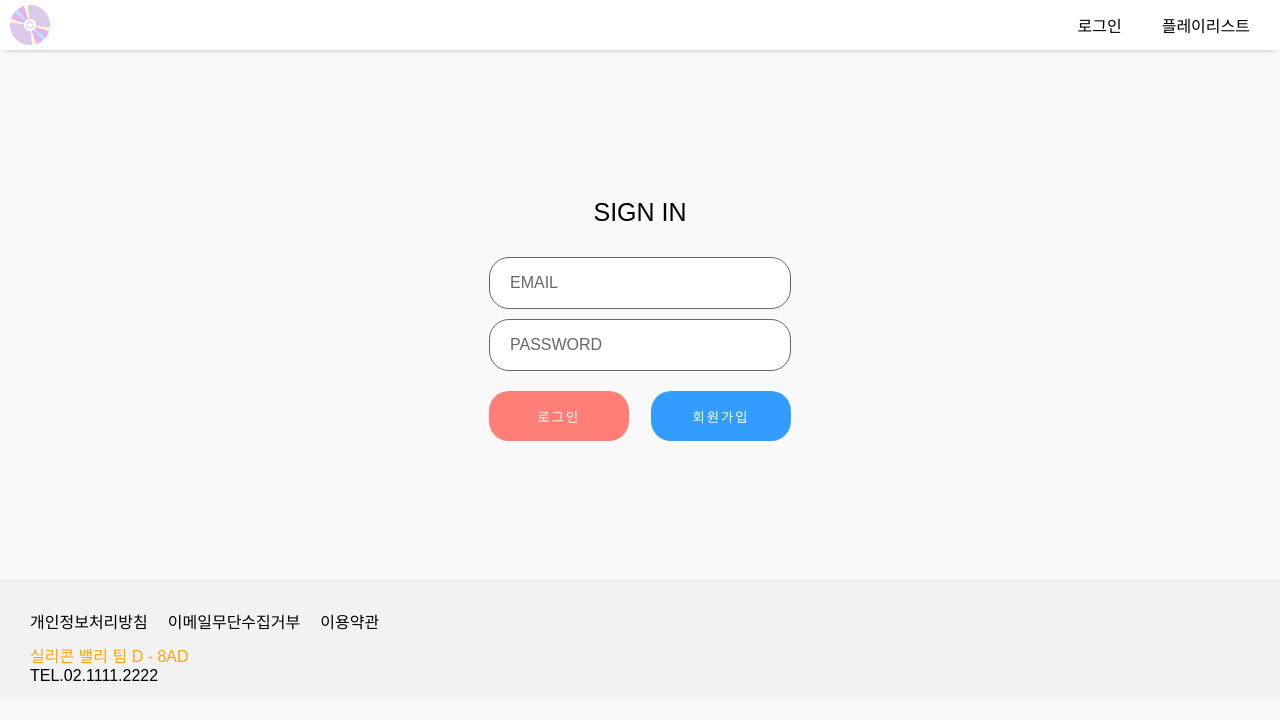
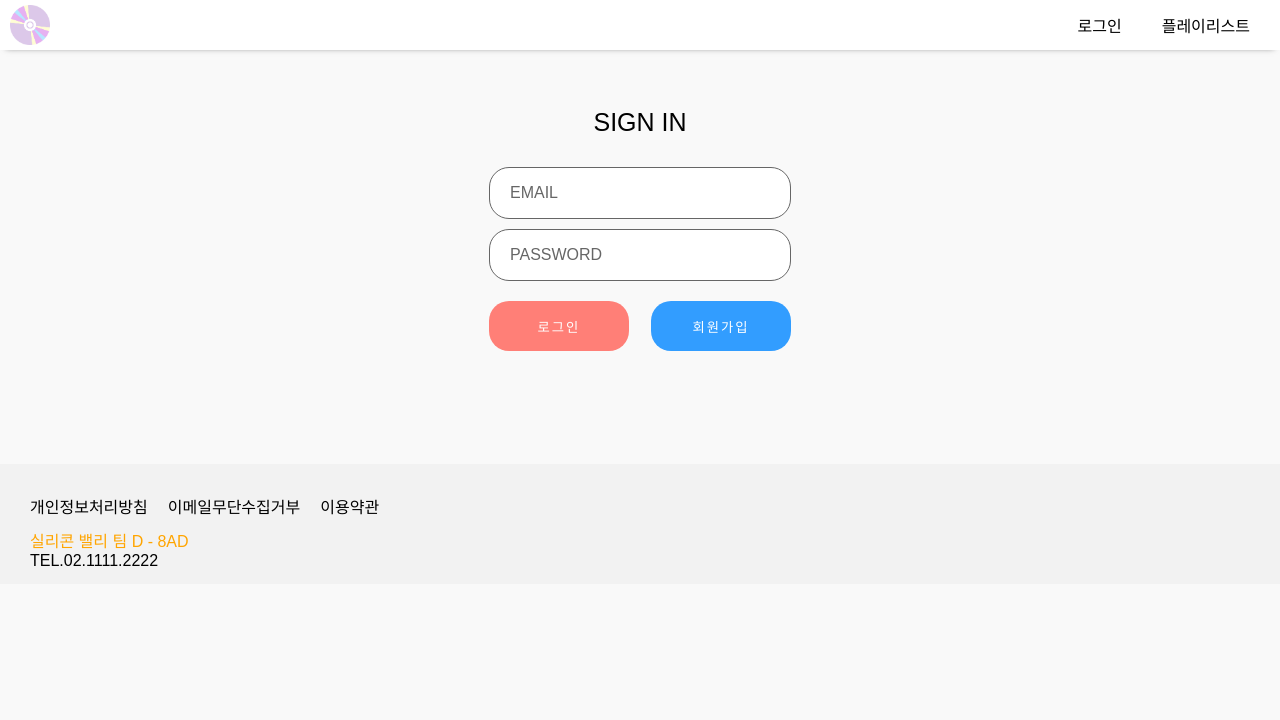
Before and after one commit to Silicon-Valley-Team-A/client, a React (Create React App) app: page /signin in a window 1280 px wide. Shown: the top 720 px of the page. Built offline with nearby package versions, Linux system fonts and the light colour scheme; a web font is replaced by a local one.

Commit message:
chore:마진 값 수정

```diff
--- a/src/pages/Auth/style.module.scss
+++ b/src/pages/Auth/style.module.scss
@@ -13,7 +13,7 @@ $button-height: 50px;
   flex-direction: column;
   justify-content: center;
   align-items: center;
-  margin: 10% 0;
+  margin: 3% 0 8%;
 
   header {
     text-align: center;
```
